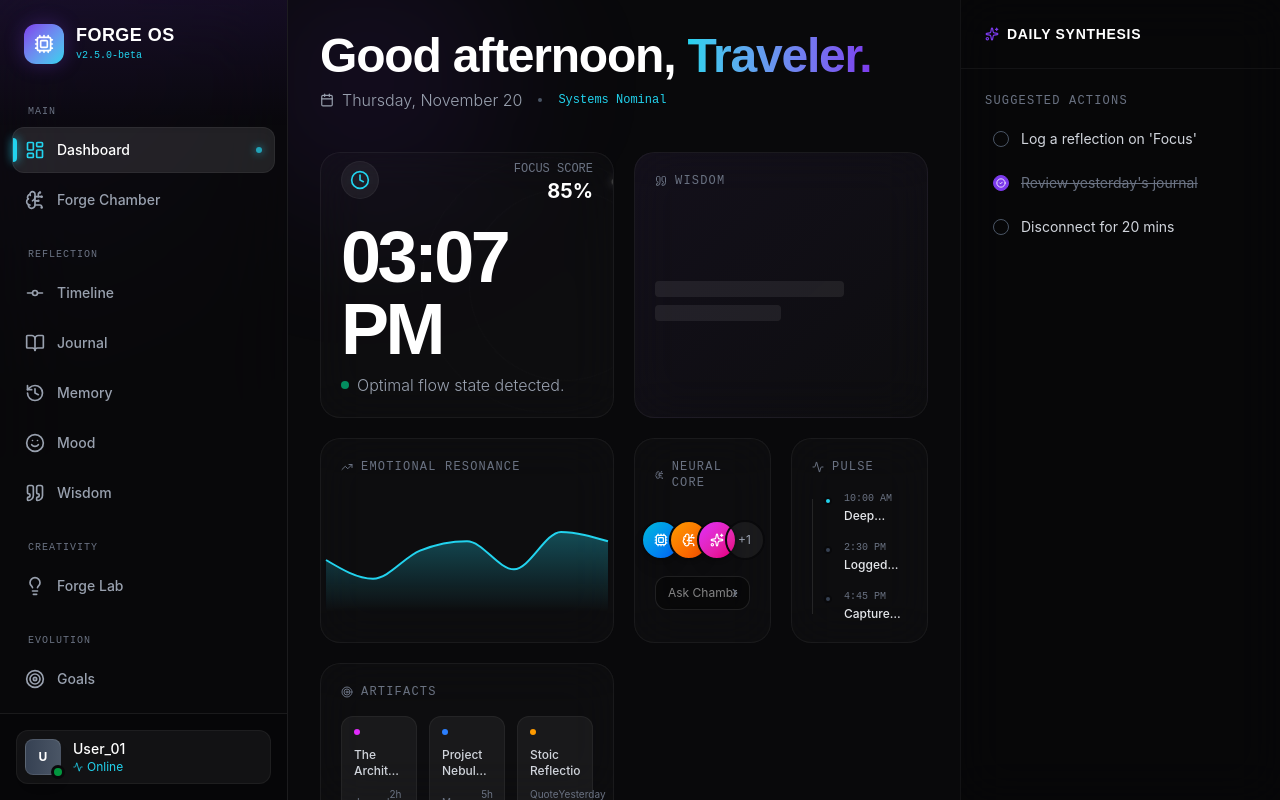
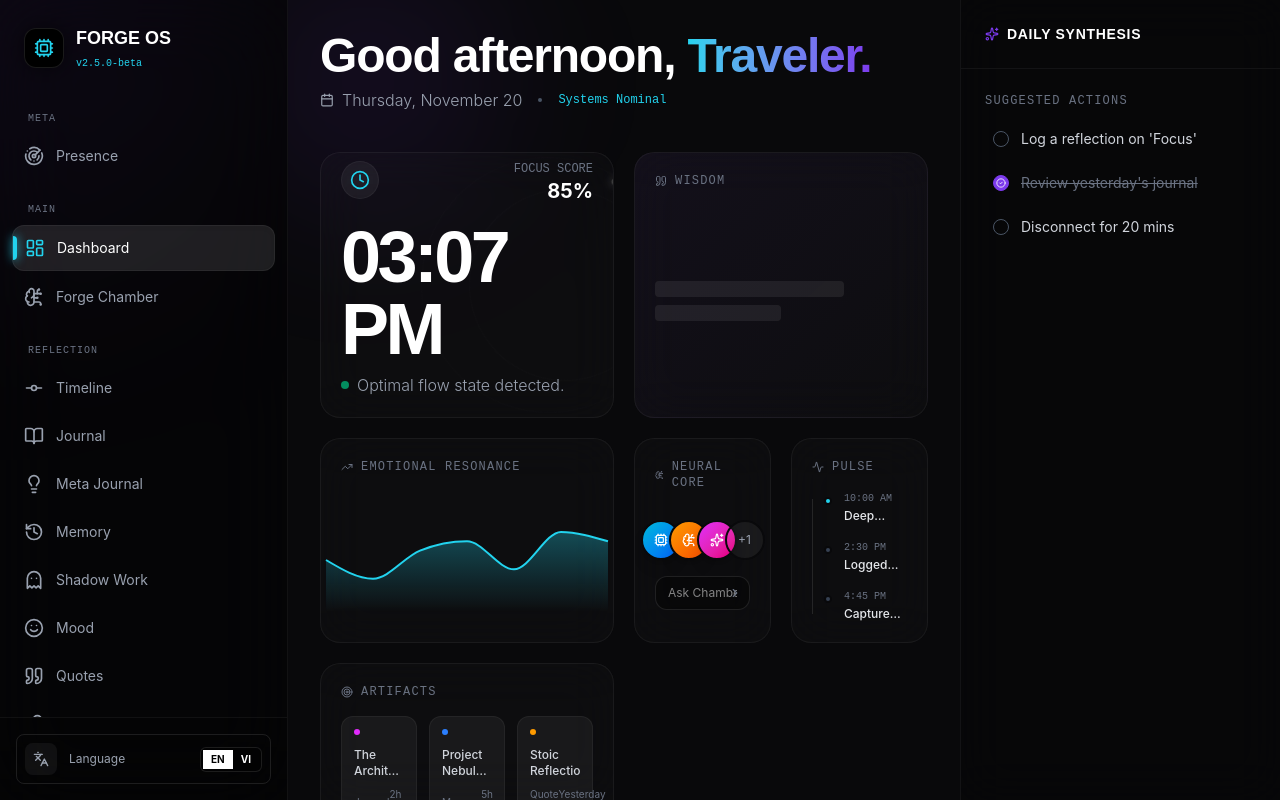
Before and after one commit to trhgatu/forge-os, a Next.js app: page /forge/dashboard in a window 1280 px wide. Built offline with nearby package versions, Linux system fonts and the light colour scheme.

Commit message:
refactor(os): add typed language & sound contexts for Forge OS shell

```diff
--- a/app/(os)/forge/layout.tsx
+++ b/app/(os)/forge/layout.tsx
@@ -3,9 +3,12 @@
 import React from "react";
 import { Sidebar } from "@/shared/layout/Sidebar";
 import "@/app/globals.css";
+import { LanguageProvider, SoundProvider } from "@/contexts";
 
 export default function ForgeLayout({ children }: { children: React.ReactNode }) {
   return (
+    <LanguageProvider>
+      <SoundProvider>
         <div className="flex h-screen w-screen bg-forge-bg text-white overflow-hidden selection:bg-forge-accent selection:text-white font-sans bg-[radial-gradient(ellipse_at_top,var(--tw-gradient-stops))] from-gray-900 via-forge-bg to-[#050505]">
           <div className="fixed top-0 left-0 w-[500px] h-[500px] bg-forge-accent/10 rounded-full blur-[120px] -translate-x-1/2 -translate-y-1/2 pointer-events-none z-0" />
           <div className="fixed bottom-0 right-0 w-[600px] h-[600px] bg-forge-cyan/5 rounded-full blur-[150px] translate-x-1/3 translate-y-1/3 pointer-events-none z-0" />
@@ -20,5 +23,7 @@ export default function ForgeLayout({ children }: { children: React.ReactNode })
 
           </div>
         </div>
+      </SoundProvider>
+    </LanguageProvider>
   );
 }
--- /dev/null
+++ b/contexts/LanguageContext.tsx
@@ -0,0 +1,51 @@
+"use client";
+
+import { createContext, useContext, useState, ReactNode } from "react";
+import { TRANSLATIONS } from "@/shared/constants/translation";
+
+export type Language = keyof typeof TRANSLATIONS;
+
+interface LanguageContextType {
+  language: Language;
+  setLanguage: (lang: Language) => void;
+  t: (key: string) => string;
+}
+
+const LanguageContext = createContext<LanguageContextType | undefined>(undefined);
+
+export function LanguageProvider({ children }: { children: ReactNode }) {
+  const [language, setLanguage] = useState<Language>("en");
+
+  const t = (key: string): string => {
+    const segments = key.split(".");
+
+    // strict no-any version
+    let value: unknown = TRANSLATIONS[language];
+
+    for (const seg of segments) {
+      if (
+        typeof value === "object" &&
+        value !== null &&
+        seg in value
+      ) {
+        value = (value as Record<string, unknown>)[seg];
+      } else {
+        return key; // fallback
+      }
+    }
+
+    return typeof value === "string" ? value : key;
+  };
+
+  return (
+    <LanguageContext.Provider value={{ language, setLanguage, t }}>
+      {children}
+    </LanguageContext.Provider>
+  );
+}
+
+export function useLanguage() {
+  const ctx = useContext(LanguageContext);
+  if (!ctx) throw new Error("useLanguage must be used within LanguageProvider");
+  return ctx;
+}
--- /dev/null
+++ b/contexts/SoundContext.tsx
@@ -0,0 +1,120 @@
+"use client";
+
+import React, {
+  createContext,
+  useContext,
+  useRef,
+  useState,
+  useEffect,
+  ReactNode,
+} from "react";
+
+type SoundType = "click" | "hover" | "success" | "error" | "on" | "off";
+
+interface SoundContextType {
+  playSound: (type: SoundType) => void;
+  isEnabled: boolean;
+  toggleSound: () => void;
+}
+
+const SoundContext = createContext<SoundContextType | undefined>(undefined);
+
+export function SoundProvider({ children }: { children: ReactNode }) {
+  const [isEnabled, setIsEnabled] = useState(true);
+  const audioCtxRef = useRef<AudioContext | null>(null);
+
+  // Init AudioContext safely (strict typing)
+  useEffect(() => {
+    if (typeof window !== "undefined") {
+      const Ctx =
+        window.AudioContext ??
+        (window.webkitAudioContext ? window.webkitAudioContext : undefined);
+
+      if (Ctx) {
+        audioCtxRef.current = new Ctx();
+      }
+    }
+
+    return () => {
+      audioCtxRef.current?.close();
+    };
+  }, []);
+
+  const playTone = (
+    freq: number,
+    type: OscillatorType,
+    duration: number,
+    vol: number,
+    ramp?: number
+  ) => {
+    const ctx = audioCtxRef.current;
+    if (!ctx || !isEnabled) return;
+
+    if (ctx.state === "suspended") ctx.resume();
+
+    const osc = ctx.createOscillator();
+    const gain = ctx.createGain();
+
+    osc.type = type;
+    osc.frequency.setValueAtTime(freq, ctx.currentTime);
+
+    if (ramp) {
+      osc.frequency.exponentialRampToValueAtTime(ramp, ctx.currentTime + duration);
+    }
+
+    gain.gain.setValueAtTime(vol, ctx.currentTime);
+    gain.gain.exponentialRampToValueAtTime(0.001, ctx.currentTime + duration);
+
+    osc.connect(gain);
+    gain.connect(ctx.destination);
+
+    osc.start();
+    osc.stop(ctx.currentTime + duration);
+  };
+
+  const playSound = (type: SoundType) => {
+    if (!isEnabled) return;
+
+    switch (type) {
+      case "click":
+        playTone(420, "sine", 0.06, 0.15, 840);
+        break;
+      case "hover":
+        playTone(1400, "triangle", 0.03, 0.04, 2400);
+        break;
+      case "success":
+        playTone(440, "sine", 0.4, 0.12);
+        setTimeout(() => playTone(554, "sine", 0.4, 0.12), 60);
+        setTimeout(() => playTone(659, "sine", 0.4, 0.12), 120);
+        break;
+      case "error":
+        playTone(160, "sawtooth", 0.3, 0.1, 80);
+        break;
+      case "on":
+        playTone(500, "sine", 0.2, 0.1, 900);
+        break;
+      case "off":
+        playTone(900, "triangle", 0.2, 0.1, 300);
+        break;
+    }
+  };
+
+  const toggleSound = () => {
+    const next = !isEnabled;
+    setIsEnabled(next);
+
+    if (next) setTimeout(() => playSound("on"), 30);
+  };
+
+  return (
+    <SoundContext.Provider value={{ playSound, isEnabled, toggleSound }}>
+      {children}
+    </SoundContext.Provider>
+  );
+}
+
+export function useSound() {
+  const ctx = useContext(SoundContext);
+  if (!ctx) throw new Error("useSound must be used within SoundProvider");
+  return ctx;
+}
--- /dev/null
+++ b/contexts/index.ts
@@ -0,0 +1,2 @@
+export * from './LanguageContext';
+export * from './SoundContext';
--- /dev/null
+++ b/shared/constants/index.ts
@@ -0,0 +1 @@
+export * from './translation'
--- /dev/null
+++ b/shared/constants/translation.ts
@@ -0,0 +1,83 @@
+export const TRANSLATIONS = {
+  en: {
+    group: {
+      meta: "Meta",
+      main: "Main",
+      reflection: "Reflection",
+      creativity: "Creativity",
+      evolution: "Evolution",
+      system: "System",
+    },
+    nav: {
+      presence: "Presence",
+      dashboard: "Dashboard",
+      forge_chamber: "Forge Chamber",
+      timeline: "Timeline",
+      journal: "Journal",
+      meta_journal: "Meta Journal",
+      memory: "Memory",
+      shadow_work: "Shadow Work",
+      mood: "Mood",
+      quotes: "Quotes",
+      mantra: "Mantra",
+      soundtrack: "Soundtrack",
+      compass: "Compass",
+      goals: "Goals",
+      identity: "Identity",
+      connection: "Connection",
+      themes: "Themes",
+      milestones: "Milestones",
+      achievements: "Achievements",
+      habits: "Habits",
+      routines: "Routines",
+      energy: "Energy",
+      insights: "Insights",
+      weekly_review: "Weekly Review",
+      monthly_review: "Monthly Review",
+      yearly_review: "Yearly Review",
+      ideas: "Ideas",
+      settings: "Settings",
+    },
+  },
+
+  vi: {
+    group: {
+      meta: "Meta",
+      main: "Chính",
+      reflection: "Phản chiếu",
+      creativity: "Sáng tạo",
+      evolution: "Tiến hoá",
+      system: "Hệ thống",
+    },
+    nav: {
+      presence: "Hiện diện",
+      dashboard: "Bảng điều khiển",
+      forge_chamber: "Forge Chamber",
+      timeline: "Dòng thời gian",
+      journal: "Nhật ký",
+      meta_journal: "Meta Journal",
+      memory: "Ký ức",
+      shadow_work: "Làm việc bóng tối",
+      mood: "Cảm xúc",
+      quotes: "Trích dẫn",
+      mantra: "Chân ngôn",
+      soundtrack: "Âm hưởng",
+      compass: "La bàn",
+      goals: "Mục tiêu",
+      identity: "Danh tính",
+      connection: "Kết nối",
+      themes: "Chủ đề",
+      milestones: "Cột mốc",
+      achievements: "Thành tựu",
+      habits: "Thói quen",
+      routines: "Nghi thức",
+      energy: "Năng lượng",
+      insights: "Insight",
+      weekly_review: "Đánh giá tuần",
+      monthly_review: "Đánh giá tháng",
+      yearly_review: "Đánh giá năm",
+      ideas: "Ý tưởng",
+      settings: "Cài đặt",
+    },
+  },
+} as const;
--- a/shared/layout/Sidebar.tsx
+++ b/shared/layout/Sidebar.tsx
@@ -3,6 +3,8 @@
 import { useState } from "react";
 import { useRouter, usePathname } from "next/navigation";
 import { cn } from "@/shared/lib/utils";
+
+import { useLanguage, useSound } from "@/contexts";
 
 import {
   LayoutDashboard,
@@ -11,12 +13,9 @@ import {
   History,
   Lightbulb,
   Settings,
-  Activity,
-  Cpu,
   GitCommitHorizontal,
   Quote,
   Smile,
-  Telescope,
   Target,
   Repeat,
   Clock,
@@ -24,55 +23,77 @@ import {
   Flag,
   CalendarCheck,
   Moon,
+  Orbit,
+  Telescope,
+  Navigation,
+  Fingerprint,
+  Users,
+  Map,
+  Mic2,
+  Disc,
+  Ghost,
+  Cpu,
+  Languages,
+  Radar
 } from "lucide-react";
 
 const NAV_ITEMS = [
-  { href: "/forge/dashboard", label: "Dashboard", icon: LayoutDashboard, group: "Main" },
-  { href: "/forge/chamber", label: "Forge Chamber", icon: BrainCircuit, group: "Main" },
+  { href: "/forge/presence", labelKey: "nav.presence", icon: Radar, group: "Meta" },
 
-  { href: "/forge/timeline", label: "Timeline", icon: GitCommitHorizontal, group: "Reflection" },
-  { href: "/forge/journal", label: "Journal", icon: BookOpen, group: "Reflection" },
-  { href: "/forge/memory", label: "Memory", icon: History, group: "Reflection" },
-  { href: "/forge/mood", label: "Mood", icon: Smile, group: "Reflection" },
-  { href: "/forge/quote", label: "Wisdom", icon: Quote, group: "Reflection" },
+  { href: "/forge/dashboard", labelKey: "nav.dashboard", icon: LayoutDashboard, group: "Main" },
+  { href: "/forge/chamber", labelKey: "nav.forge_chamber", icon: BrainCircuit, group: "Main" },
 
-  { href: "/forge/goals", label: "Goals", icon: Target, group: "Evolution" },
-  { href: "/forge/milestones", label: "Milestones", icon: Flag, group: "Evolution" },
-  { href: "/forge/habits", label: "Habits", icon: Repeat, group: "Evolution" },
-  { href: "/forge/routines", label: "Routines", icon: Clock, group: "Evolution" },
-  { href: "/forge/energy", label: "Energy", icon: Zap, group: "Evolution" },
+  { href: "/forge/timeline", labelKey: "nav.timeline", icon: GitCommitHorizontal, group: "Reflection" },
+  { href: "/forge/journal", labelKey: "nav.journal", icon: BookOpen, group: "Reflection" },
+  { href: "/forge/meta-journal", labelKey: "nav.meta_journal", icon: Lightbulb, group: "Reflection" },
+  { href: "/forge/memory", labelKey: "nav.memory", icon: History, group: "Reflection" },
+  { href: "/forge/shadow-work", labelKey: "nav.shadow_work", icon: Ghost, group: "Reflection" },
+  { href: "/forge/mood", labelKey: "nav.mood", icon: Smile, group: "Reflection" },
+  { href: "/forge/quote", labelKey: "nav.quotes", icon: Quote, group: "Reflection" },
+  { href: "/forge/mantra", labelKey: "nav.mantra", icon: Mic2, group: "Reflection" },
+  { href: "/forge/soundtrack", labelKey: "nav.soundtrack", icon: Disc, group: "Reflection" },
 
-  { href: "/forge/insights", label: "Observatory", icon: Telescope, group: "System" },
-  { href: "/forge/weekly-review", label: "Weekly Review", icon: CalendarCheck, group: "System" },
-  { href: "/forge/monthly-review", label: "Monthly Review", icon: Moon, group: "System" },
-  { href: "/forge/ideas", label: "Forge Lab", icon: Lightbulb, group: "Creativity" },
-  { href: "/forge/settings", label: "System", icon: Settings, group: "System" },
+  { href: "/forge/compass", labelKey: "nav.compass", icon: Navigation, group: "Evolution" },
+  { href: "/forge/goals", labelKey: "nav.goals", icon: Target, group: "Evolution" },
+  { href: "/forge/identity", labelKey: "nav.identity", icon: Fingerprint, group: "Evolution" },
+  { href: "/forge/connection", labelKey: "nav.connection", icon: Users, group: "Evolution" },
+  { href: "/forge/themes", labelKey: "nav.themes", icon: Map, group: "Evolution" },
+  { href: "/forge/milestones", labelKey: "nav.milestones", icon: Flag, group: "Evolution" },
+  { href: "/forge/routines", labelKey: "nav.routines", icon: Clock, group: "Evolution" },
+  { href: "/forge/habits", labelKey: "nav.habits", icon: Repeat, group: "Evolution" },
+  { href: "/forge/energy", labelKey: "nav.energy", icon: Zap, group: "Evolution" },
+
+  { href: "/forge/insights", labelKey: "nav.insights", icon: Telescope, group: "System" },
+  { href: "/forge/weekly-review", labelKey: "nav.weekly_review", icon: CalendarCheck, group: "System" },
+  { href: "/forge/monthly-review", labelKey: "nav.monthly_review", icon: Moon, group: "System" },
+  { href: "/forge/yearly-review", labelKey: "nav.yearly_review", icon: Orbit, group: "System" },
+
+  { href: "/forge/ideas", labelKey: "nav.ideas", icon: Lightbulb, group: "Creativity" },
+
+  { href: "/forge/settings", labelKey: "nav.settings", icon: Settings, group: "System" },
 ];
+
+const GROUPS = ["Meta", "Main", "Reflection", "Creativity", "Evolution", "System"];
+
 
 export function Sidebar() {
   const router = useRouter();
   const pathname = usePathname();
+
   const [isExpanded, setIsExpanded] = useState(true);
+
+  const { t, language, setLanguage } = useLanguage();
+  const { playSound } = useSound();
 
   return (
     <aside
       className={cn(
         "relative h-full z-50 flex flex-col",
-        "border-r border-forge-border bg-forge-bg/60 backdrop-blur-2xl",
-        "transition-[width] duration-500 ease-spring-out will-change-[width, transform]",
+        "border-r border-white/5 bg-black/40 backdrop-blur-2xl",
+        "transition-[width] duration-500 ease-spring-out",
         isExpanded ? "w-72" : "w-20"
       )}
     >
-      <div className="absolute inset-0 overflow-hidden pointer-events-none">
-        <div
-          className={cn(
-            "absolute top-0 left-0 w-full h-32 bg-linear-to-b from-forge-accent/10 to-transparent transition-opacity duration-500",
-            isExpanded ? "opacity-100" : "opacity-0"
-          )}
-        />
-      </div>
-
-      {/* Header */}
       <div
         className={cn(
           "flex items-center p-6 mb-2 transition-all duration-500",
@@ -81,93 +102,92 @@ export function Sidebar() {
       >
         <div
           className="relative group shrink-0 cursor-pointer"
-          onClick={() => setIsExpanded(!isExpanded)}
+          onClick={() => {
+            setIsExpanded(!isExpanded);
+            playSound("click");
+          }}
+          onMouseEnter={() => playSound("hover")}
         >
-          <div className="w-10 h-10 rounded-xl bg-linear-to-br from-forge-accent to-forge-cyan flex items-center justify-center shadow-[0_0_20px_rgba(124,58,237,0.3)] relative z-10 transition-transform duration-300 hover:scale-105">
-            <Cpu className="text-white w-5 h-5" />
+          <div className="w-10 h-10 rounded-xl flex items-center justify-center border border-white/10 bg-black shadow-[0_0_20px_rgba(0,0,0,0.5)] transition-transform duration-300 hover:scale-105">
+            <Cpu className="w-5 h-5 text-forge-cyan" />
           </div>
-
-          <div className="absolute inset-0 bg-white/50 blur-lg rounded-xl opacity-0 group-hover:opacity-30 transition-opacity duration-500" />
         </div>
 
         <div
           className={cn(
-            "flex flex-col overflow-hidden whitespace-nowrap transition-all duration-300 ease-spring-out origin-left",
-            isExpanded ? "opacity-100 translate-x-0 w-auto" : "opacity-0 -translate-x-4 w-0"
+            "flex flex-col overflow-hidden whitespace-nowrap transition-all duration-300 origin-left",
+            isExpanded ? "opacity-100 translate-x-0" : "opacity-0 -translate-x-4 w-0"
           )}
         >
-          <span className="font-display font-bold text-lg tracking-wide text-white leading-none">
-            FORGE OS
-          </span>
+          <span className="font-display font-bold text-lg text-white">FORGE OS</span>
           <span className="text-[10px] font-mono text-forge-cyan mt-1">v2.5.0-beta</span>
         </div>
       </div>
 
-      {/* Navigation Groups */}
       <nav className="flex-1 overflow-y-auto overflow-x-hidden px-3 py-2 space-y-6 scrollbar-hide">
-        {["Main", "Reflection", "Creativity", "Evolution", "System"].map((group) => (
-          <div key={group} className="relative">
-            {/* Group Label */}
+
+        {GROUPS.map((group) => (
+          <div key={group}>
             <h3
               className={cn(
-                "px-4 text-[10px] font-mono text-gray-500 uppercase tracking-widest mb-2 transition-all duration-300",
+                "px-4 text-[10px] font-mono text-gray-500 uppercase tracking-widest mb-2 transition-all",
                 isExpanded ? "opacity-100 translate-x-0" : "opacity-0 -translate-x-2"
               )}
+
             >
-              {group}
+              {t(`group.${group.toLowerCase()}`)}
             </h3>
 
             <div className="space-y-1">
-              {NAV_ITEMS.filter((item) => item.group === group).map((item, index) => {
+              {NAV_ITEMS.filter((i) => i.group === group).map((item, index) => {
                 const isActive = pathname.startsWith(item.href);
                 const Icon = item.icon;
 
                 return (
                   <button
                     key={item.href}
-                    onClick={() => router.push(item.href)}
+                    onMouseEnter={() => playSound("hover")}
+                    onClick={() => {
+                      playSound("click");
+                      router.push(item.href);
+                    }}
                     className={cn(
-                      "group relative w-full flex items-center p-3 rounded-xl text-sm font-medium transition-all duration-200",
+                      "group relative w-full flex items-center p-3 rounded-xl text-sm transition-all",
                       isActive
                         ? "bg-white/10 text-white shadow-inner border border-white/5"
-                        : "text-gray-400 hover:text-white hover:bg-white/5 border border-transparent",
+                        : "text-gray-400 hover:text-white hover:bg-white/5",
                       isExpanded ? "justify-start gap-3" : "justify-center"
                     )}
                   >
-                    {/* Active Pill */}
                     {isActive && (
-                      <div className="absolute left-0 top-1/2 -translate-y-1/2 w-1 h-6 bg-forge-cyan rounded-r-full shadow-[0_0_10px_#22D3EE] transition-all duration-300" />
+                      <div className="absolute left-0 top-1/2 -translate-y-1/2 w-1 h-6 bg-forge-cyan rounded-r-full shadow-[0_0_10px_#22D3EE]" />
                     )}
 
                     <Icon
                       size={20}
                       className={cn(
                         "transition-all duration-300 z-10 shrink-0",
-                        isActive ? "text-forge-cyan" : "text-gray-400 group-hover:text-gray-200",
-                        !isExpanded && isActive ? "scale-110" : ""
+                        isActive ? 'text-forge-cyan' : 'text-gray-400 group-hover:text-gray-200',
+                        !isExpanded && isActive ? 'scale-110' : ''
                       )}
                     />
 
-                    {/* Label */}
                     <span
                       className={cn(
-                        "whitespace-nowrap transition-all duration-300 ease-spring-out origin-left",
-                        isExpanded ? "opacity-100 translate-x-0 w-auto" : "opacity-0 -translate-x-4 w-0"
+                        "whitespace-nowrap transition-all origin-left",
+                        isExpanded
+                          ? "opacity-100 translate-x-0 w-auto"
+                          : "opacity-0 -translate-x-4 w-0"
                       )}
                       style={{ transitionDelay: isExpanded ? `${index * 35}ms` : "0ms" }}
                     >
-                      {item.label}
+
+                      {t(item.labelKey)}
                     </span>
 
-                    {/* Active Dot */}
-                    {isActive && isExpanded && (
-                      <div className="ml-auto w-1.5 h-1.5 rounded-full bg-forge-cyan shadow-[0_0_8px_#22D3EE] animate-pulse" />
-                    )}
-
-                    {/* Tooltip for collapsed */}
                     {!isExpanded && (
-                      <div className="absolute left-full ml-4 px-3 py-1.5 bg-gray-900 border border-white/10 rounded-lg text-xs text-white whitespace-nowrap opacity-0 group-hover:opacity-100 translate-x-2 group-hover:translate-x-0 transition-all duration-200 pointer-events-none z-50 shadow-xl backdrop-blur-xl">
-                        {item.label}
+                      <div className="absolute left-full ml-4 px-3 py-1.5 bg-black/90 border border-white/10 rounded-lg text-xs text-white opacity-0 group-hover:opacity-100 translate-x-2 group-hover:translate-x-0 transition-all duration-200 backdrop-blur-xl">
+                        {t(item.labelKey)}
                       </div>
                     )}
                   </button>
@@ -178,35 +198,32 @@ export function Sidebar() {
         ))}
       </nav>
 
-      {/* User Status */}
-      <div className="p-4 mt-auto border-t border-forge-border bg-black/20">
-        <div
+      <div className="p-4 mt-auto border-t border-white/5 bg-black/20">
+        <button
+          onMouseEnter={() => playSound("hover")}
+          onClick={() => {
+            playSound("click");
+            setLanguage(language === "en" ? "vi" : "en");
+          }}
           className={cn(
-            "flex items-center rounded-xl transition-all duration-300",
-            isExpanded ? "p-2 gap-3 bg-white/5 border border-white/5" : "p-0 justify-center bg-transparent border-none"
+            "w-full flex items-center rounded-lg hover:bg-white/5 transition-all border border-white/10",
+            isExpanded ? "p-2 gap-3" : "p-2 justify-center"
           )}
         >
-          <div className="relative">
-            <div className="w-9 h-9 rounded-lg bg-linear-to-r from-gray-700 to-gray-600 flex items-center justify-center border border-white/10 shadow-lg">
-              <span className="text-xs font-bold">U</span>
-            </div>
-            <div className="absolute -bottom-1 -right-1 w-3.5 h-3.5 bg-forge-bg rounded-full flex items-center justify-center">
-              <div className="w-2 h-2 bg-green-500 rounded-full animate-pulse" />
-            </div>
+          <div className="w-8 h-8 rounded-lg bg-white/5 flex items-center justify-center text-gray-400">
+            <Languages size={16} />
           </div>
 
-          <div
-            className={cn(
-              "flex-1 min-w-0 overflow-hidden transition-all duration-300",
-              isExpanded ? "opacity-100 w-auto" : "opacity-0 w-0"
-            )}
-          >
-            <div className="text-sm font-medium text-white truncate">User_01</div>
-            <div className="text-xs text-forge-cyan flex items-center gap-1">
-              <Activity size={10} /> Online
+          {isExpanded && (
+            <div className="flex-1 flex items-center justify-between">
+              <span className="text-xs text-gray-400">Language</span>
+              <div className="flex bg-black/40 rounded-md p-0.5 border border-white/10">
+                <span className={cn("px-2 py-0.5 text-[10px] font-bold", language === "en" && "bg-white text-black")}>EN</span>
+                <span className={cn("px-2 py-0.5 text-[10px] font-bold", language === "vi" && "bg-white text-black")}>VI</span>
+              </div>
             </div>
-          </div>
-        </div>
+          )}
+        </button>
       </div>
     </aside>
   );
--- /dev/null
+++ b/types/global.d.ts
@@ -0,0 +1,3 @@
+declare interface Window {
+  webkitAudioContext?: AudioContext;
+}
```
Lines whose indentation alone changed are shown as unchanged.
